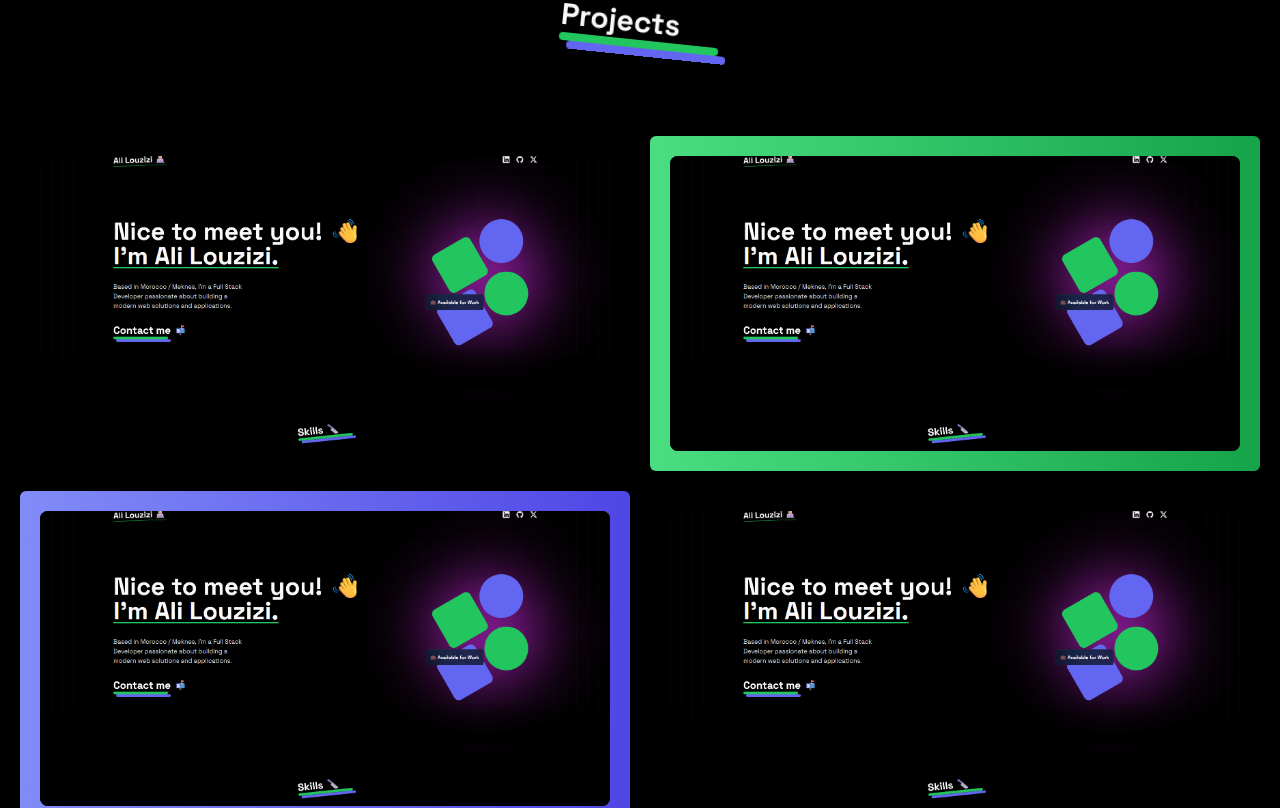
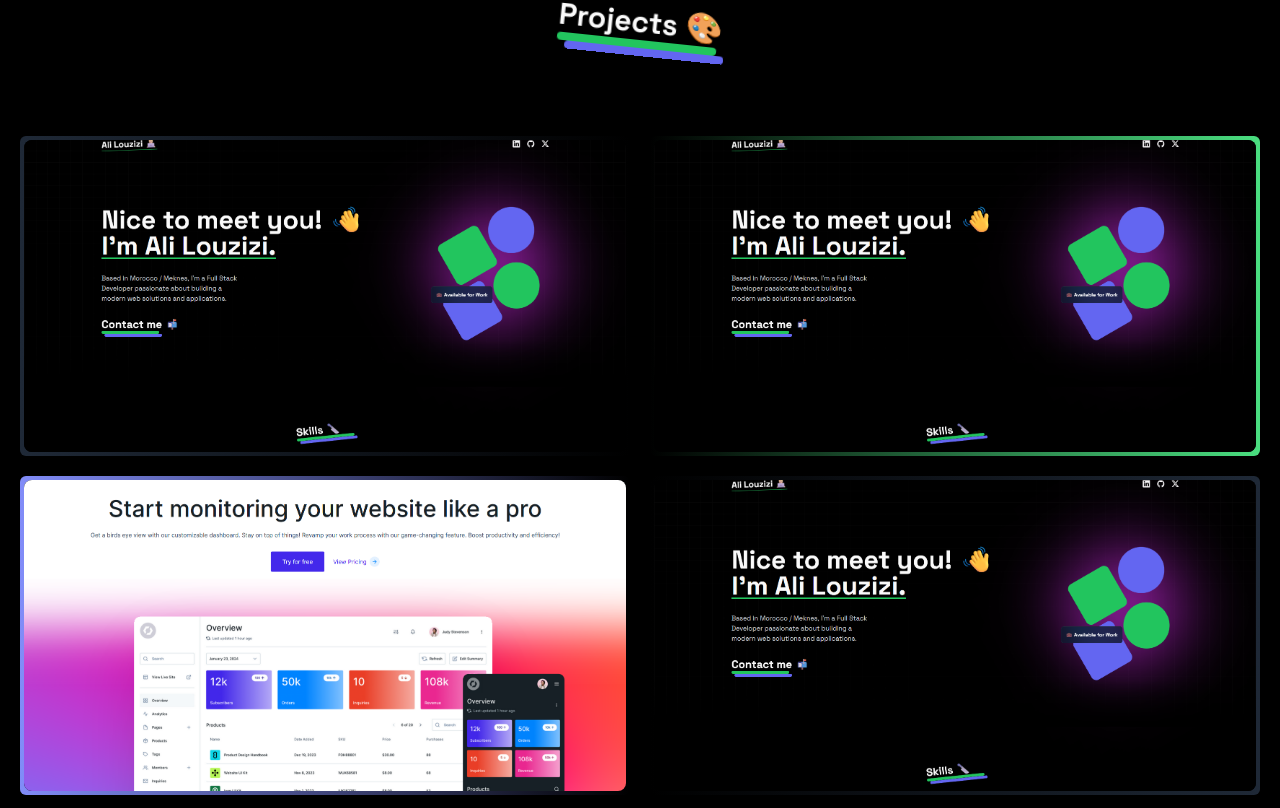
Before and after one commit to alouzizi/Portfolio, a Next.js app: page / in a window 1280 px wide. Shown: the part 1496-2304 px from the top of the page. Built offline with nearby package versions, Linux system fonts and the light colour scheme.

Commit message:
feat: :lipstick: Update the Projects Section UI

```diff
--- a/app/(home)/components/Projects.tsx
+++ b/app/(home)/components/Projects.tsx
@@ -13,28 +13,28 @@ export default function Projets() {
 			tech: [SiNextdotjs, SiTailwindcss, SiTypescript],
 			link: "https://saas-landing-page-ui.vercel.app/",
 			cover: "/projects/project-2.png",
-			// bBackground: "bg-gradient-to-r from-green-400 to-green-600",
+			bBackground: "bg-gradient-to-r from-gray-800 to-black",
 		},
 		{
 			title: "Portfolio",
 			tech: [SiNextdotjs, SiTailwindcss, SiTypescript],
 			link: "https://myportfolio-alouzizis-projects.vercel.app/",
 			cover: "/projects/project-2.png",
-			bBackground: "bg-gradient-to-r from-green-400 to-green-600",
+			bBackground: "bg-gradient-to-r from-black to-green-400",
 		},
 		{
 			title: "Saas landing page",
 			tech: [SiNextdotjs, SiTailwindcss, SiTypescript],
 			link: "https://saas-landing-page-ui.vercel.app/",
-			cover: "/projects/project-2.png",
-			bBackground: "bg-gradient-to-r from-indigo-400 to-indigo-600",
+			cover: "/projects/project-1.png",
+			bBackground: "bg-gradient-to-r from-indigo-400 to-black",
 		},
 		{
 			title: "Portfolio",
 			tech: [SiNextdotjs, SiTailwindcss, SiTypescript],
 			link: "https://myportfolio-alouzizis-projects.vercel.app/",
 			cover: "/projects/project-2.png",
-			// bBackground: "bg-gradient-to-r from-yellow-400 to-yellow-600",
+			bBackground: "bg-gradient-to-r from-black to-gray-800",
 		}
 	];
 
@@ -42,14 +42,14 @@ export default function Projets() {
 		<div className="py-10 p-5 sm:p-0">
 
 			<Title
-				text="Projects"
+				text="Projects 🎨"
 				sx="flex flex-col items-center justify-center rotate-6"
 			/>
 			<div className="grid grid-cols-1 sm:grid-cols-2 pt-20 gap-5">
 				{
 					projects.map((project, index) => {
 						return <Link key={index} href={project.link}>
-							<div className={cn("p-5 rounded-md", project.bBackground)}>
+							<div className={cn("p-1 rounded-md", project.bBackground)}>
 								<DirectionAwareHover
 									imageUrl={project.cover}
 									className="w-full space-y-5 cursor-pointer"
```
Also changed, not shown: public/projects/project-1.png.
